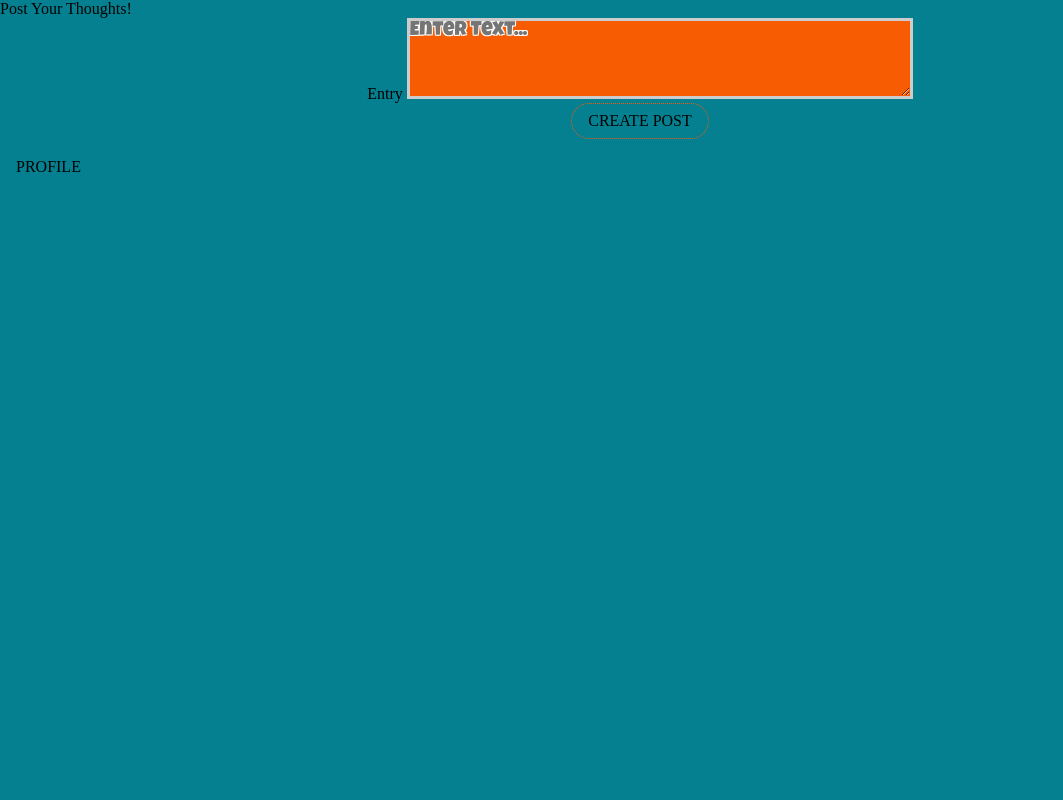
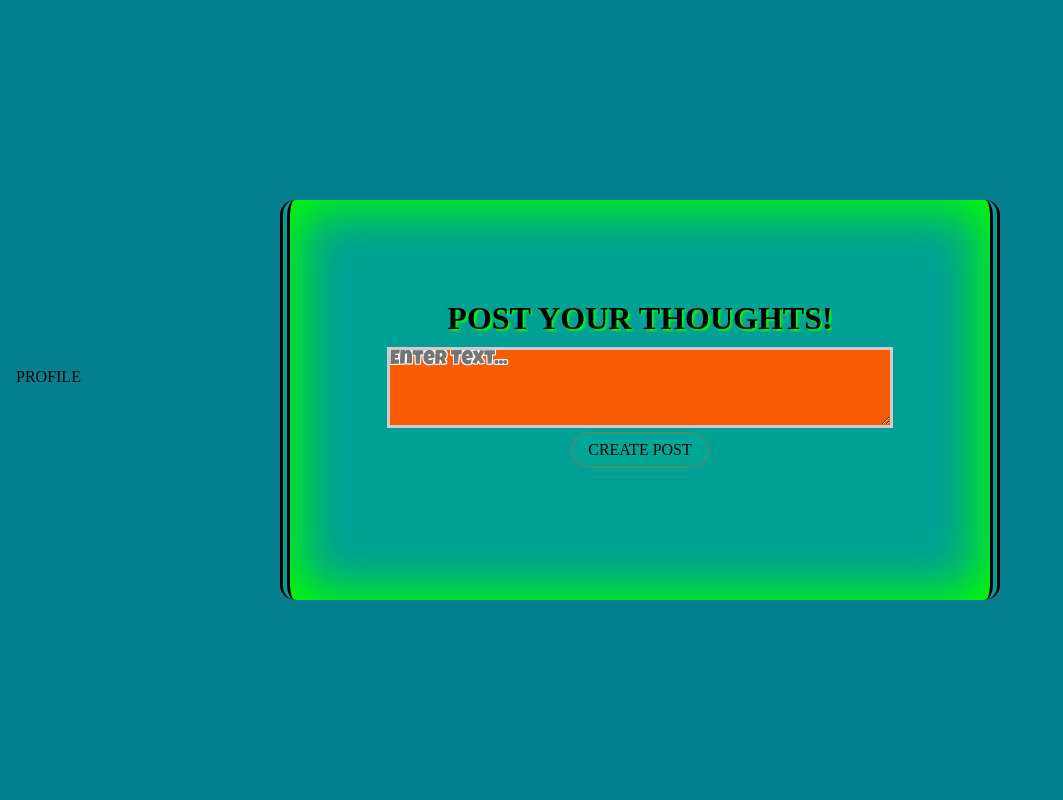
Before and after one commit to Klippman/sprivia, a Rails app: page /posts/new in a window 1280 px wide. Shown: the whole page, without its empty margins (0-1063 px from the left). Run offline with Rails 7, Linux system fonts and the light colour scheme; style sheets or scripts are compiled from the project's sources; some libraries are stand-ins or nearby versions.

Commit message:
more css changes

```diff
--- a/app/assets/stylesheets/posts.scss
+++ b/app/assets/stylesheets/posts.scss
@@ -54,12 +54,36 @@
 
 /* /posts/new.html.erb */
 
+#background {
+    background: #048090;
+}
+
+#canvas_div {
+    align-items: center;
+    background-color: rgba(0,168,150,0.8);
+    border-right: 10px double black;
+    border-left: 10px double black;
+    border-radius: 15px;
+    box-shadow: 0px 0px 50px 10px #00ff00 inset;
+    display: flex;
+    height: 400px;
+    justify-content: center;
+    margin: auto;
+    text-align: center;
+    width: 700px;
+}
+
 form p {
     text-align: center;
 }
 
+#post_title {
+    margin-bottom: 10px;
+    text-shadow: 2px 2px 2px #00ff00;
+}
+
 p input[type="submit"] {
-    background: #048090;
+    background: rgba(0,168,150,0.8);
     border: 1px dotted #F75C03;
     border-radius: 25px;
     color: #000;
@@ -74,10 +98,27 @@ p input[type="submit"]:hover {
     background-color: #F75C03;
     color: white;
     border-radius: 25px;
+    transition: .5s;
 }
 
-.link {
+label[for="post_entry"] {
+    display: none;
+}
+
+.post_link {
+    color: #000;
+    display: block;
+    padding: 8px 16px;
+    position: fixed;
+    text-decoration: none;
+    text-transform: uppercase;
     top: 45%;
+}
+
+.post_link:hover {
+    background-color: #F75C03;
+    color: white;
+    border-radius: 25px;
 }
 
 #new_post {
@@ -108,34 +149,71 @@ p input[type="submit"]:hover {
 }
 
 #post_new_page {
+    align-items: center;
+    display: flex;
+    height: 100vh;
+    justify-content: center;
+    text-align: center;
+    width: 100vw;
+}
+
+#post_form_parent {
+    height: 200px;
+}
+
+/* /posts/index.html.erb */
+
+#blog_posts_container {
+    // display: flex;
+    // align-items: center;
+    // justify-content: center;
+}
+
+#parent_container {
+    display: flex;
+    align-items: center;
+    justify-content: center;
+}
+
+#posts {
     background: #048090;
     height: 100vh;
     width: 100vw;
 }
 
-#post_form_parent {
-    height: 150px;
-}
+#posts_index {
 
-/* /posts/index.html.erb */
-
-#blog-posts {
-
-
-}
-
-#posts {
-    background: #048090;
-    height: 100%;
+    li {
+        list-style-image: url('../images/arrow1.png');
+    }
 }
 
 /* /posts/edit.html.erb */
+
+#background {
+    background: #048090;
+}
+
+#canvas_div {
+    align-items: center;
+    background-color: rgba(0,168,150,0.8);
+    border-right: 10px double black;
+    border-left: 10px double black;
+    border-radius: 15px;
+    box-shadow: 0px 0px 50px 10px #00ff00 inset;
+    display: flex;
+    height: 400px;
+    justify-content: center;
+    margin: auto;
+    text-align: center;
+    width: 700px;
+}
 
 .edit_post {
 
     #post_entry {
         background: #F75C03;
-        border: 3px solid black;
+        border: 3px solid #cccccc;
         font-family: 'Luckiest Guy', cursive;
         font-size: 20px;
         height: 75px;
--- a/app/views/posts/_post_form.html.erb
+++ b/app/views/posts/_post_form.html.erb
@@ -3,7 +3,6 @@
         <%= f.label :entry %>
         <%= f.text_area :entry, placeholder: "Enter Text...", class: "text-area" %>
     </p>
-
     <p>
         <%= f.submit %>
     </p>
--- a/app/views/posts/new.html.erb
+++ b/app/views/posts/new.html.erb
@@ -1,7 +1,13 @@
-<body id="post_new_page">
-    <div id="post_form_parent">
-        <p>Post Your Thoughts!</p>
-        <%= render "post_form", {class: 'text_box',}%>
+<body id="background">
+    <div>
+        <%= link_to "Profile", users_path, {class: 'post_link'} %>
     </div>
-    <%= link_to("Profile", users_path, {class: 'link'})%>
+    <div id="post_new_page">
+        <div id="canvas_div">
+            <div id="post_form_parent">
+                <h1 id="post_title">POST YOUR THOUGHTS!</h1>
+                <%= render "post_form", {class: 'text_box',}%>
+            </div>
+        </div>
+    </div>
 </body>
--- a/app/views/sessions/new.html.erb
+++ b/app/views/sessions/new.html.erb
@@ -7,7 +7,6 @@
     <div id="login_canvas">
         <div id="group_login">
             <h1 id="create_acct">ENTER CREDENTIALS!</h1>
-            <br>
             <div id="login">
                 <%= form_tag(sign_in_path, method: "post") do %>
                 <%= label_tag(:email) %>
```
Also changed, not shown: other parts of app/assets/stylesheets/posts.scss (+16 -1 lines), app/assets/stylesheets/sessions.scss (+4 -3 lines), app/assets/stylesheets/users.scss (+9 -9 lines), app/views/posts/edit.html.erb (+9 -2 lines), app/views/posts/index.html.erb (+11 -6 lines), public/images/arrow.png (added), public/images/arrow1.png (added), public/images/bullet.png (added), 1 other file.
